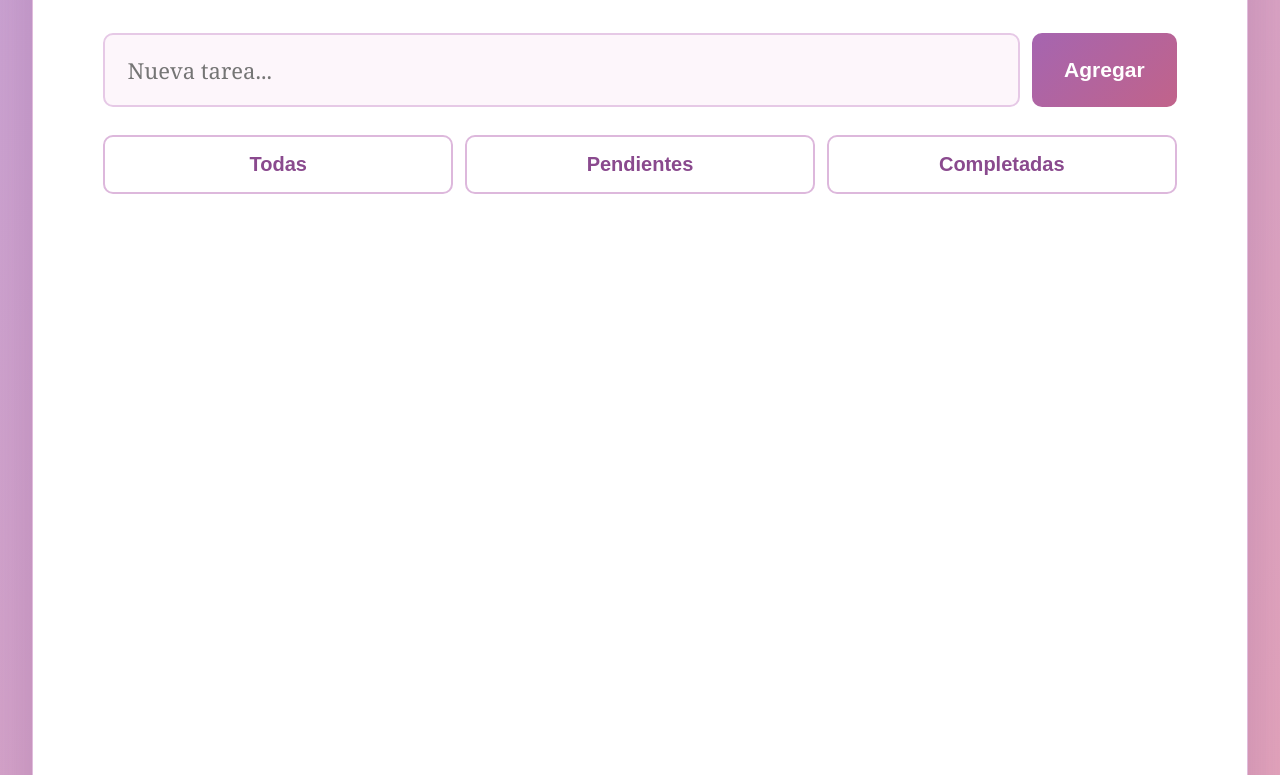
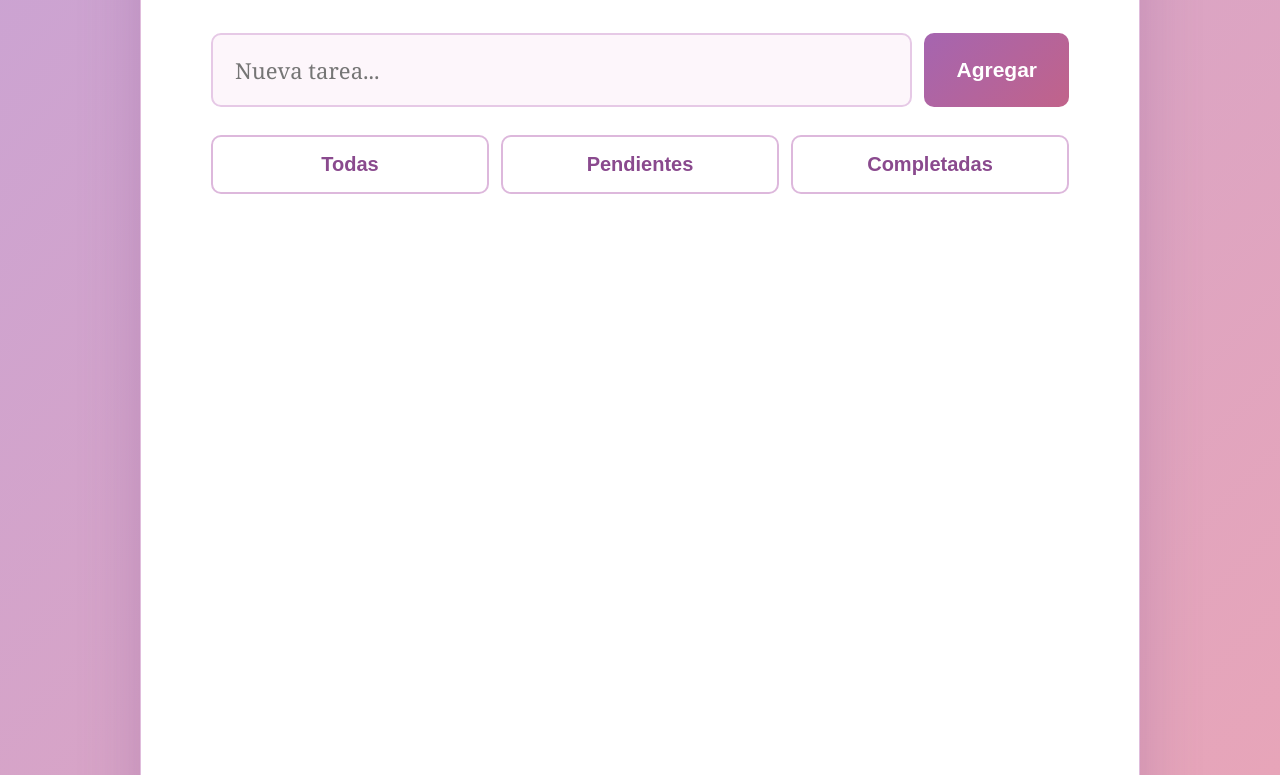
Before and after one commit to javentura-sys/todo-list-app, a plain HTML site: page index.html in a window 1280 px wide. Shown: the part 198-973 px from the top of the page. Drawn offline with Linux system fonts and the light colour scheme.

Commit message:
Ajusta el tamaño de la tarjeta

```diff
--- a/style.css
+++ b/style.css
@@ -14,10 +14,10 @@ body {
   background: white;
   padding: 70px;
   border-radius: 24px;
-  box-shadow: 0 25px 60px rgba(140,90,150,0.35);
-  width: 1632px;
-  height: 1248px;
-  max-width: 98%;
+  box-shadow: 0 25px 60px rgba(140,90,150,0.33);
+  width: 1000px;
+  height: 1000px;
+  max-width: 100%;
   border: 1px solid #e0bcdc;
   overflow-y: auto;
 }
```
